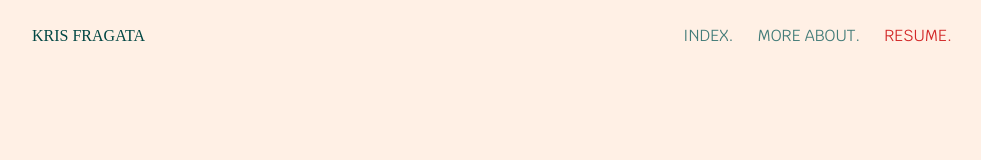
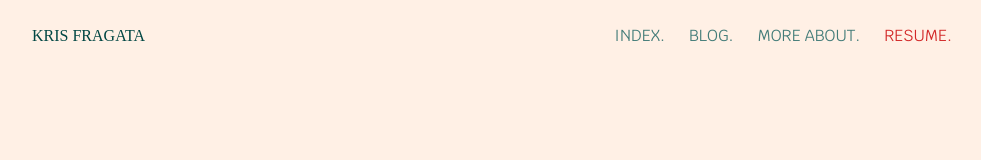
Before and after one commit to krisfragata/portfolio, a SvelteKit app: page / in a window 1280 px wide. Shown: the top 160 px of the page, without its empty margins (148-1129 px from the left). Built offline with nearby package versions, Linux system fonts and the light colour scheme; a web font is replaced by a local one.

Commit message:
re(header):Changing header options

```diff
--- a/src/components/Header.svelte
+++ b/src/components/Header.svelte
@@ -13,6 +13,7 @@
 		<button class="nav md:hidden grid place-items-center nav-dot"> </button>
     <nav class="hidden md:flex items-center gap-4 lg:gap-6">
       <a href="#index" class="duration-200 hover:text-hoverText cursor-pointer">INDEX.</a>
+      <a href="#blog" class="duration-200 hover:text-hoverText cursor-pointer">BLOG.</a>
       <a href="#about" class="duration-200 hover:text-hoverText cursor-pointer">MORE ABOUT.</a>
       <a href="/assets/resume.pdf" target="_blank" class="duration-200 hover:text-hoverText text-highlight cursor-pointer">RESUME.</a>
     </nav>
```
Also changed, not shown: src/routes/home/Home.svelte (+0 -7 lines).
